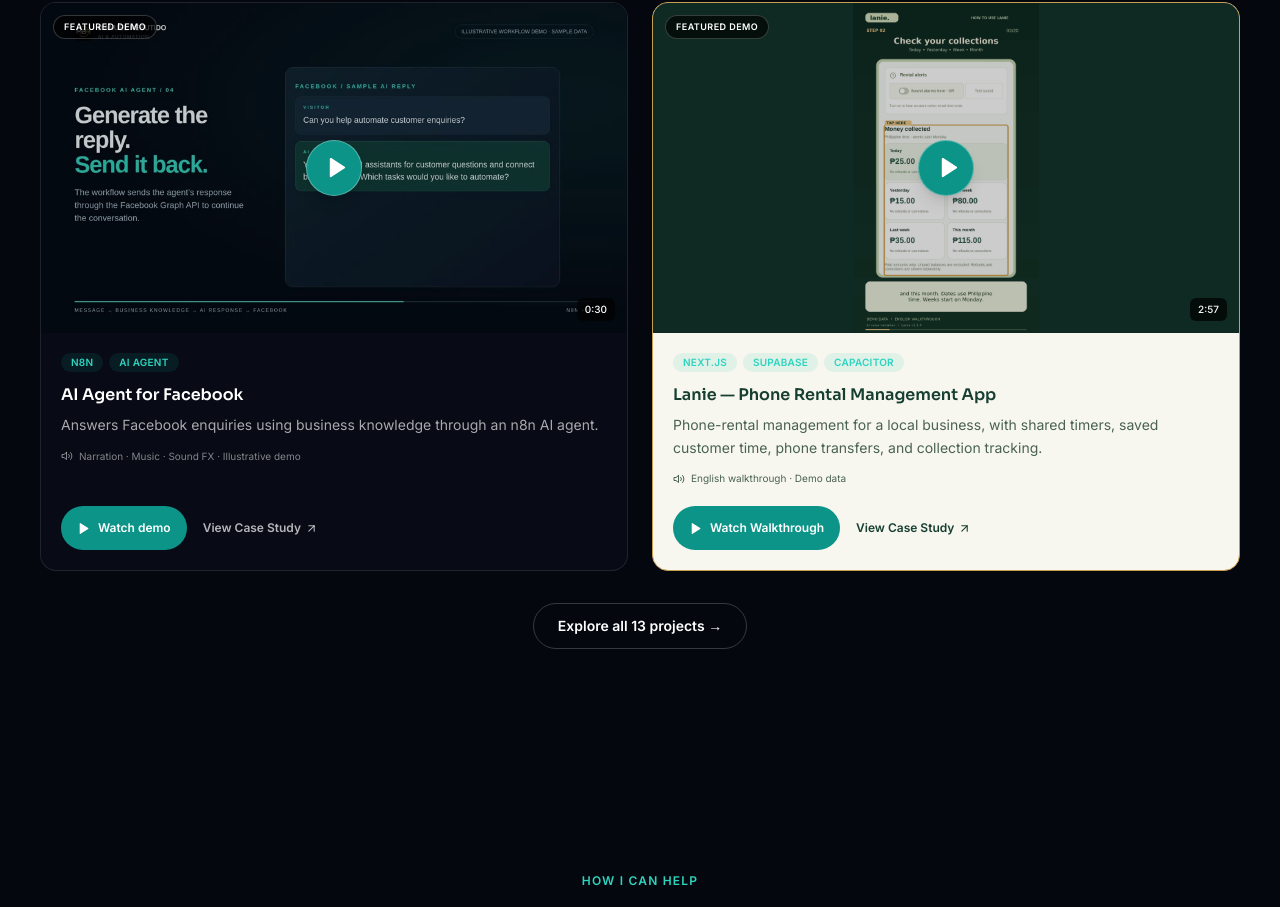
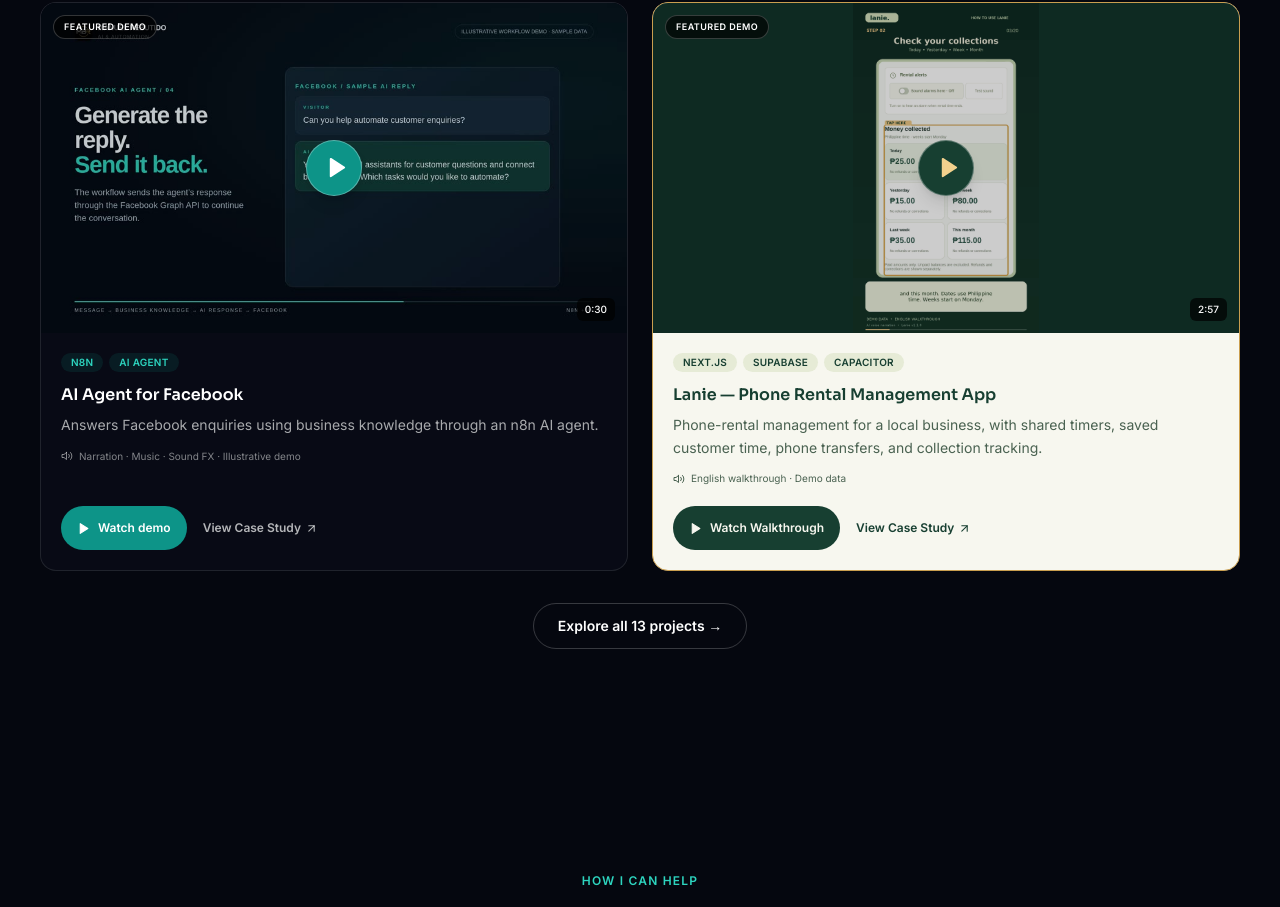
Before and after one commit to manuelraiautomation-bot/manny-portfolio, a React (Vite) app: page / in a window 1280 px wide. Shown: the part 1872-2779 px from the top of the page. Built offline with nearby package versions, Linux system fonts and the light colour scheme.

Commit message:
Keep Lanie card controls and tags readable in its forest green palette

```diff
--- a/src/components/FeaturedVideoCard.jsx
+++ b/src/components/FeaturedVideoCard.jsx
@@ -14,15 +14,15 @@ export default function FeaturedVideoCard({project,index,onWatch,onRead}) {
         <img src={demo.poster} alt={`${project.title} demo preview`} width="960" height="540" loading="lazy" decoding="async" className={`h-full w-full ${project.walkthrough ? "object-contain bg-[#12352a]" : "object-cover"}`} />
         <span className="absolute inset-0 bg-black/20 transition-colors group-hover:bg-black/35" />
         <span className="absolute left-3 top-3 rounded-full border border-white/20 bg-black/65 px-2.5 py-1 text-[9px] font-semibold uppercase tracking-wider">Featured demo</span>
-        <span className="absolute inset-0 flex items-center justify-center"><span className="flex h-14 w-14 items-center justify-center rounded-full border border-white/30 bg-accent-tealDeep shadow-lg transition-transform group-hover:scale-105"><Play size={23} fill="currentColor" aria-hidden="true" className="ml-1" /></span></span>
+        <span className="absolute inset-0 flex items-center justify-center"><span style={project.brand === "lanie" ? {background:"#173f31",color:"#f3d18d"} : undefined} className="flex h-14 w-14 items-center justify-center rounded-full border border-white/30 bg-accent-tealDeep shadow-lg transition-transform group-hover:scale-105"><Play size={23} fill="currentColor" aria-hidden="true" className="ml-1" /></span></span>
         <span className="absolute bottom-3 right-3 rounded-md bg-black/70 px-2 py-1 text-[10px] font-medium">{demo.duration || "0:30"}</span>
       </button>
       <div className="flex flex-1 flex-col p-5">
-        <div className="flex flex-wrap gap-1.5">{project.tags.map(tag=><span key={tag} className="rounded-full bg-accent-teal/10 px-2.5 py-0.5 text-[10px] font-bold tracking-wide text-accent-tealDeep dark:text-accent-tealLight">{tag}</span>)}</div>
+        <div className="flex flex-wrap gap-1.5">{project.tags.map(tag=><span key={tag} style={project.brand === "lanie" ? {color:"#173f31",background:"#e6ebd6"} : undefined} className="rounded-full bg-accent-teal/10 px-2.5 py-0.5 text-[10px] font-bold tracking-wide text-accent-tealDeep dark:text-accent-tealLight">{tag}</span>)}</div>
         <h3 style={project.brand === "lanie" ? {color:"#173f31"} : undefined} className="mt-3 font-display text-base font-semibold leading-snug text-light-text dark:text-white">{project.title}</h3>
         <p style={project.brand === "lanie" ? {color:"#4a6251"} : undefined} className="mt-2 text-sm leading-relaxed text-light-muted dark:text-white/65">{project.summary}</p>
         <p style={project.brand === "lanie" ? {color:"#4a6251"} : undefined} className="mt-3 inline-flex items-center gap-1.5 text-[10px] text-light-muted dark:text-white/50">{demo.sound?<Volume2 size={12} aria-hidden="true"/>:<VolumeX size={12} aria-hidden="true"/>}{project.walkthrough ? "English walkthrough · Demo data" : demo.sound?"Narration · Music · Sound FX · Illustrative demo":"Silent walkthrough · Illustrative demo"}</p>
-        <div className="mt-auto flex flex-wrap items-center gap-4 pt-5"><button type="button" onClick={onWatch} aria-haspopup="dialog" aria-label={`Watch walkthrough: ${project.title}`} className="inline-flex min-h-11 items-center gap-2 rounded-full bg-accent-tealDeep px-4 py-2.5 text-xs font-semibold text-white"><Play size={13} fill="currentColor" aria-hidden="true"/> {project.walkthrough ? "Watch Walkthrough" : "Watch demo"}</button><button type="button" onClick={onRead} aria-haspopup="dialog" aria-label={`Read case study: ${project.title}`} className="inline-flex min-h-11 items-center gap-1 text-xs font-semibold text-light-muted underline-offset-4 hover:underline dark:text-white/70" style={project.brand === "lanie" ? {color:"#173f31"} : undefined}>View Case Study <ArrowUpRight size={13} aria-hidden="true"/></button></div>
+        <div className="mt-auto flex flex-wrap items-center gap-4 pt-5"><button type="button" onClick={onWatch} aria-haspopup="dialog" aria-label={`Watch walkthrough: ${project.title}`} style={project.brand === "lanie" ? {background:"#173f31",color:"#f7f7ef"} : undefined} className="inline-flex min-h-11 items-center gap-2 rounded-full bg-accent-tealDeep px-4 py-2.5 text-xs font-semibold text-white"><Play size={13} fill="currentColor" aria-hidden="true"/> {project.walkthrough ? "Watch Walkthrough" : "Watch demo"}</button><button type="button" onClick={onRead} aria-haspopup="dialog" aria-label={`Read case study: ${project.title}`} className="inline-flex min-h-11 items-center gap-1 text-xs font-semibold text-light-muted underline-offset-4 hover:underline dark:text-white/70" style={project.brand === "lanie" ? {color:"#173f31"} : undefined}>View Case Study <ArrowUpRight size={13} aria-hidden="true"/></button></div>
       </div>
     </article>
   );
```
